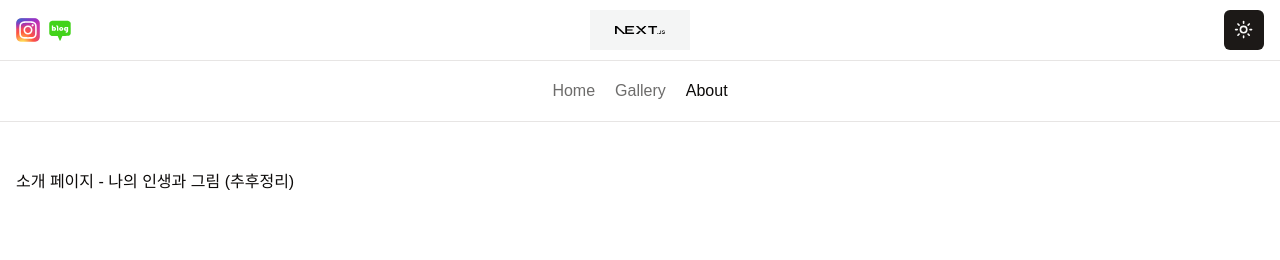
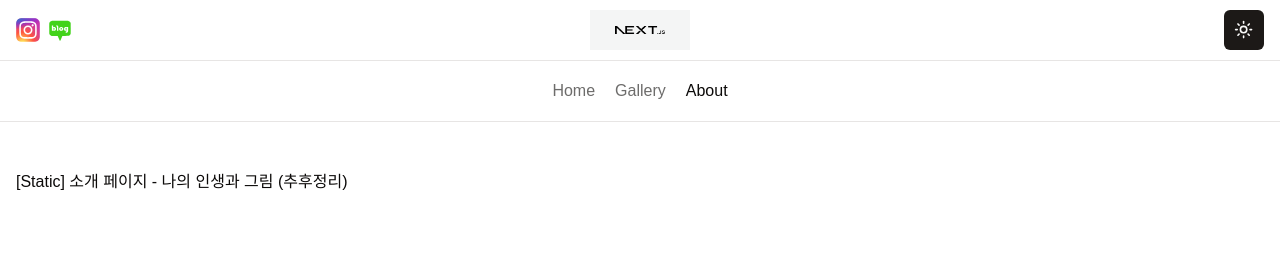
Before and after one commit to DohwanKim/next-fe-father-gallery, a Next.js app: page /about in a window 1280 px wide. Shown: the top 260 px of the page. Built offline with nearby package versions, Linux system fonts and the light colour scheme; a web font is replaced by a local one.

Commit message:
chore: 메인 페이지를 랜딩 페이지로 활용하기 위해 비워둠

```diff
--- a/src/app/(user)/about/page.tsx
+++ b/src/app/(user)/about/page.tsx
@@ -1,5 +1,7 @@
 export default function Intro() {
   return (
-    <div className={'container'}>소개 페이지 - 나의 인생과 그림 (추후정리)</div>
+    <div className={'container'}>
+      [Static] 소개 페이지 - 나의 인생과 그림 (추후정리)
+    </div>
   );
 }
--- /dev/null
+++ b/src/app/(user)/gallery/page.tsx
@@ -0,0 +1,9 @@
+import Posts from '@/components/user/organism/Posts';
+
+export default function Gallery() {
+  return (
+    <>
+      <Posts />
+    </>
+  );
+}
--- a/src/app/(user)/page.tsx
+++ b/src/app/(user)/page.tsx
@@ -1,9 +1,3 @@
-import Posts from '@/components/user/organism/Posts';
-
 export default function Home() {
-  return (
-    <>
-      <Posts />
-    </>
-  );
+  return <div className={'container'}>랜딩 페이지로 활용예정</div>;
 }
```
